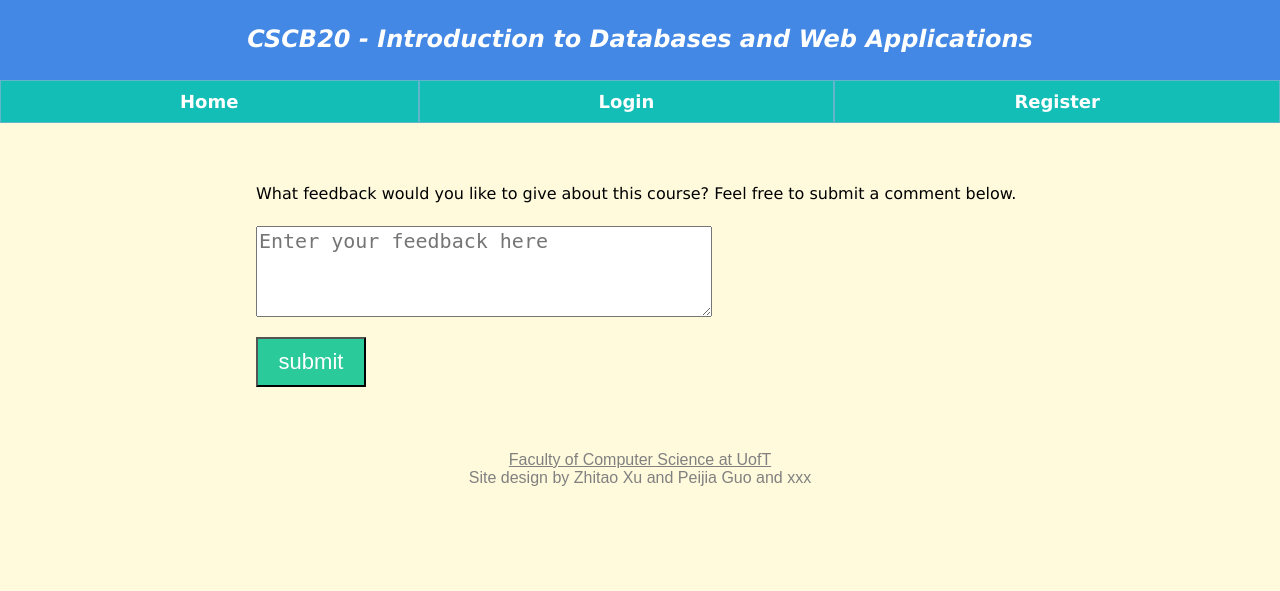
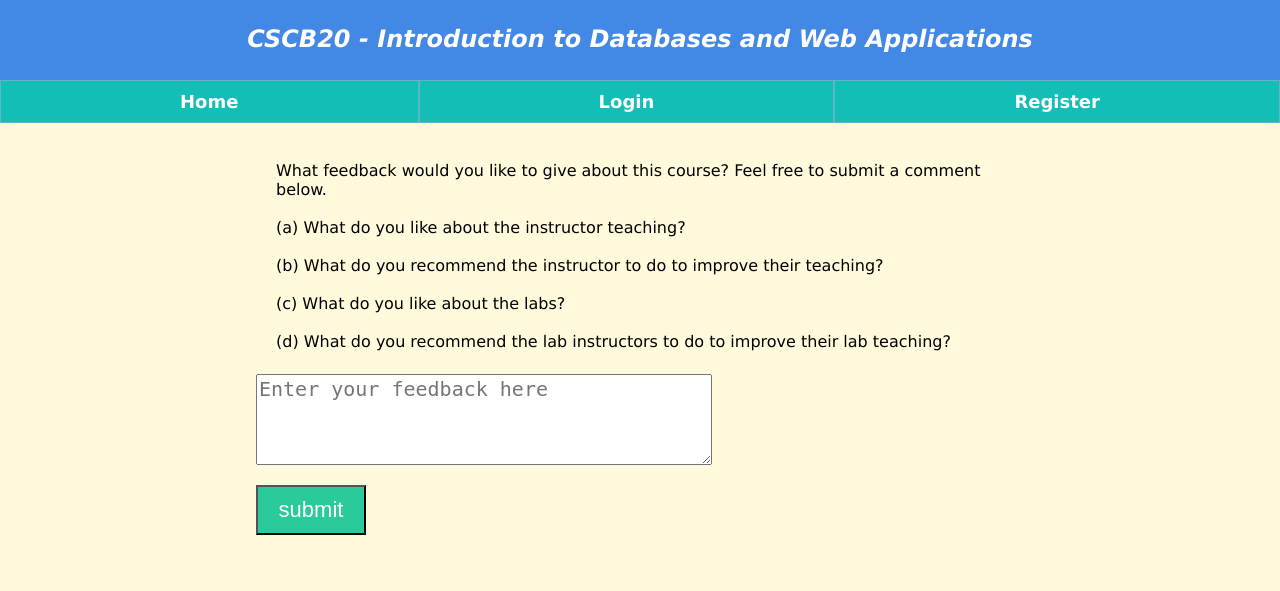
Before and after one commit to Neverland1973556/cscb20assignment3, a Flask app: page /anonfeedback in a window 1280 px wide. Shown: the top 591 px of the page. Run offline with Flask 2, Linux system fonts and the light colour scheme.

Commit message:
Update anonfeedback.html

```diff
--- a/templates/anonfeedback.html
+++ b/templates/anonfeedback.html
@@ -6,8 +6,16 @@
 
 {% block content %}
 <div id="form">
-    </p>
+    <p>
     What feedback would you like to give about this course? Feel free to submit a comment below.
+    <br></br>
+    (a)  What do you like about the instructor teaching?
+    <br></br>
+    (b)  What do you recommend the instructor to do to improve their teaching?
+    <br></br>
+    (c)  What do you like about the labs?
+    <br></br>
+    (d)  What do you recommend the lab instructors to do to improve their lab teaching?
     </p>
     <textarea type="text" name="todo-input" placeholder="Enter your feedback here" id="form_text"></textarea>
 
```
